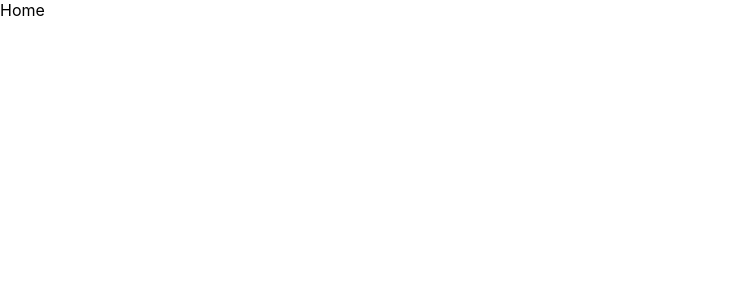
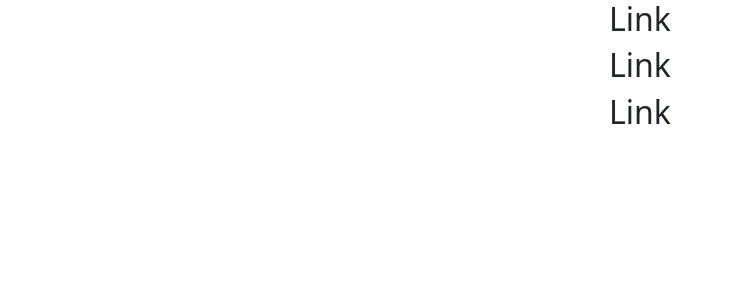
Before and after one commit to mycancel/photographer, a React (Create React App) app: page / in a window 1280 px wide. Shown: the top 300 px of the page, without its empty margins (0-733 px from the left). Built offline with nearby package versions, Linux system fonts and the light colour scheme.

Commit message:
added Bootstrap as a dependency

```diff
--- a/package.json
+++ b/package.json
@@ -6,6 +6,7 @@
     "@testing-library/jest-dom": "^5.16.5",
     "@testing-library/react": "^13.4.0",
     "@testing-library/user-event": "^13.5.0",
+    "bootstrap": "^5.2.2",
     "react": "^18.2.0",
     "react-dom": "^18.2.0",
     "react-router-dom": "^6.4.3",
--- a/src/App.js
+++ b/src/App.js
@@ -1,5 +1,7 @@
 import './App.css';
 import { BrowserRouter as Router, Routes, Route } from 'react-router-dom'
+
+import 'bootstrap/dist/css/bootstrap.min.css';
 
 import Home from "./pages/Home"
 
--- /dev/null
+++ b/src/components/Header/index.js
@@ -0,0 +1,17 @@
+import React from 'react'
+
+const Header = () => {
+  return (
+    <header>
+      {/* TODO: Add logo here */}
+      <nav className="text-center">
+        {/* TODO: Add Buttons to navigate to the other pages */}
+        <h2>Link</h2>
+        <h2>Link</h2>
+        <h2>Link</h2>
+      </nav>
+    </header>
+  )
+}
+
+export default Header
--- a/src/pages/Home.js
+++ b/src/pages/Home.js
@@ -1,8 +1,11 @@
 import React from 'react'
+import Header from '../components/Header'
 
 const Home = () => {
   return (
-    <div>Home</div>
+    <div>
+      <Header />
+    </div>
   )
 }
 
```
Also changed, not shown: 2 other files (tests, documents, lock files or other folders).
